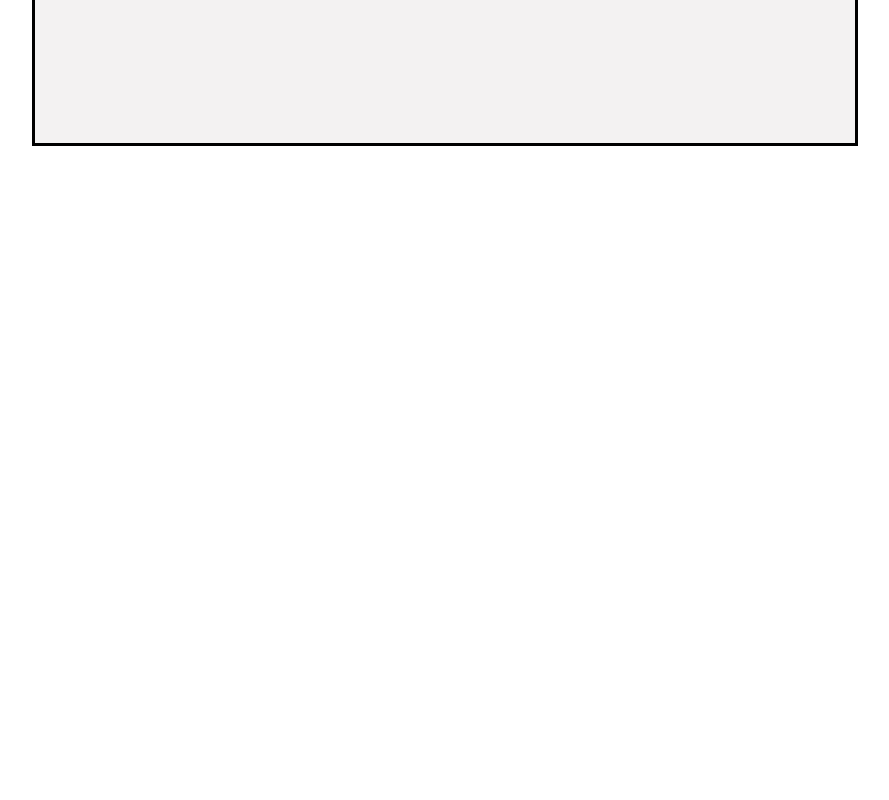
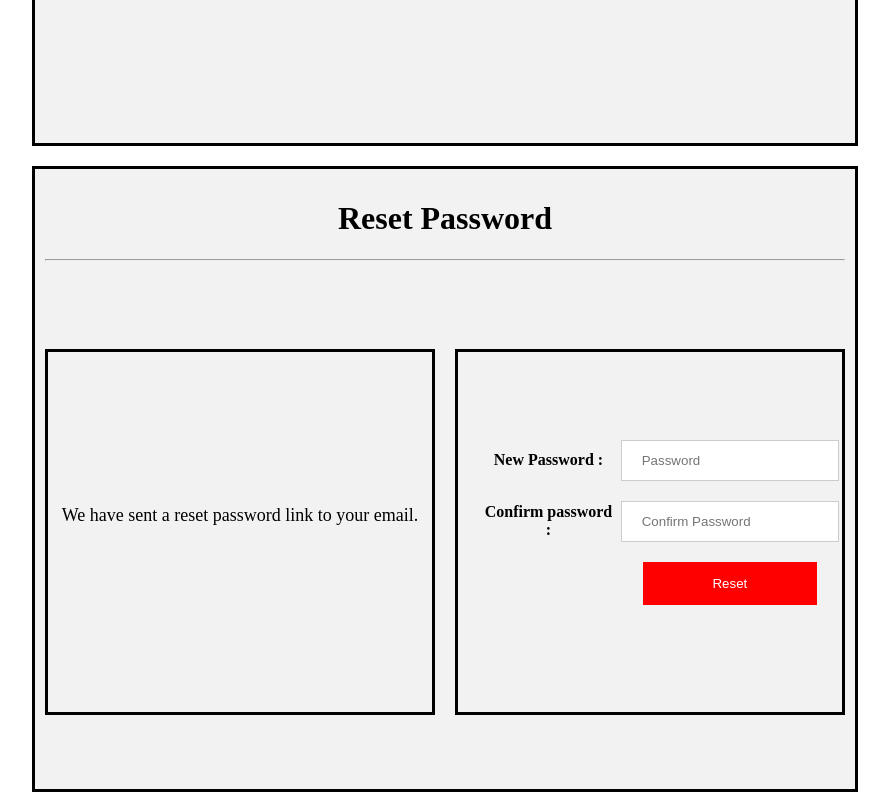
Before and after one commit to nileshpandey31/OnlineExaminationSystem, an Angular app in the folder OnlineExaminationSystem/: page / in a window 1280 px wide. Shown: the part 1792-2592 px from the top of the page, without its empty margins (195-1084 px from the left). Before the commit the page ends 1946 px from the top, so only its background shows below. Built offline with nearby package versions, Linux system fonts and the light colour scheme.

Commit message:
Reset Password added

```diff
--- a/OnlineExaminationSystem/src/app/Components/home-page/home-page.component.css
+++ b/OnlineExaminationSystem/src/app/Components/home-page/home-page.component.css
@@ -47,6 +47,9 @@
     margin-right    : 20px;
     color:black;
 }
+button:hover {
+  transform: scale(1.1,1.1);
+}
 
 .menu
 {
@@ -74,6 +77,4 @@ hr{
     color:black;
     font-weight: bolder;
     font-size: 30px;
-
-
 }
--- /dev/null
+++ b/OnlineExaminationSystem/src/app/Components/reset-password/reset-password.component.css
@@ -0,0 +1,64 @@
+
+.container {
+  border-style: solid;
+  border-color: black;
+  text-align: center;
+  display: block;
+  width: 800px;
+  height: 600px;
+  margin-top: 20px;
+  background-color: rgb(243, 242, 242);
+  margin-left: auto;
+  margin-right: auto;
+  padding: 10px;
+
+}
+
+
+#divone {
+  margin-top:10%;
+  width: 48%;
+  height:60%;
+  border-style:solid;
+  float:left;
+}
+#divtwo {
+  margin-top: 10%;
+  width: 48%;
+  height: 60%;
+  border-style: solid;
+  float: right;
+}
+
+#pone{
+    margin-top:40%;
+    font-size:large;
+}
+#tableone
+{
+    margin-top:20%;
+    margin-left:05%
+}
+input[type=text], input[type=password]{
+  width: 100%;
+  padding: 12px 20px;
+  margin: 8px 0;
+  display: inline-block;
+  border: 1px solid #ccc;
+  box-sizing: border-box;
+}
+
+/* Set a style for all buttons */
+.button {
+  background-color: red;
+  color: white;
+  padding: 14px 20px;
+  margin: 8px 0;
+  border: none;
+  cursor: pointer;
+  width: 80%;
+}
+button:hover {
+  background-color: darkred;
+  transform: scale(1.2,1.2);
+}
--- /dev/null
+++ b/OnlineExaminationSystem/src/app/Components/reset-password/reset-password.component.html
@@ -0,0 +1,26 @@
+
+
+
+<div class="container">
+  <h1>Reset Password</h1>
+  <hr />
+  <div id="divone">
+    <p id="pone">We have sent a reset password link to your email.</p>
+  </div>
+  <div id="divtwo">
+    <table id="tableone">
+      <tr>
+        <th>New Password :</th>
+        <td><input type="password" placeholder="Password" name="pass1" /></td>
+      </tr>
+      <tr>
+        <th>Confirm password :</th>
+        <td><input type="password" placeholder="Confirm Password" name="pass2" /></td>
+      </tr>
+      <tr>
+        <th></th>
+        <td><button class="button">Reset</button></td>
+      </tr>
+    </table>
+  </div>
+</div>
--- /dev/null
+++ b/OnlineExaminationSystem/src/app/Components/reset-password/reset-password.component.ts
@@ -0,0 +1,15 @@
+import { Component, OnInit } from '@angular/core';
+
+@Component({
+  selector: 'app-reset-password',
+  templateUrl: './reset-password.component.html',
+  styleUrls: ['./reset-password.component.css']
+})
+export class ResetPasswordComponent implements OnInit {
+
+  constructor() { }
+
+  ngOnInit(): void {
+  }
+
+}
--- a/OnlineExaminationSystem/src/app/app.component.html
+++ b/OnlineExaminationSystem/src/app/app.component.html
@@ -10,3 +10,7 @@
 <div>
     <app-login></app-login>
 </div>
+
+<div>
+  <app-reset-password></app-reset-password>
+</div>
--- a/OnlineExaminationSystem/src/app/app.module.ts
+++ b/OnlineExaminationSystem/src/app/app.module.ts
@@ -6,13 +6,15 @@ import { AppComponent } from './app.component';
 import { HomePageComponent } from './Components/home-page/home-page.component';
 import { RegisterPageComponent } from './Components/register-page/register-page.component';
 import {LoginComponent} from './Components/login/login.component';
+import { ResetPasswordComponent } from './Components/reset-password/reset-password.component';
 
 @NgModule({
   declarations: [
     AppComponent,
     HomePageComponent,
     RegisterPageComponent,
-    LoginComponent
+    LoginComponent,
+    ResetPasswordComponent
   ],
   imports: [
     BrowserModule,
```
Also changed, not shown: 1 other file (tests, documents, lock files or other folders).
